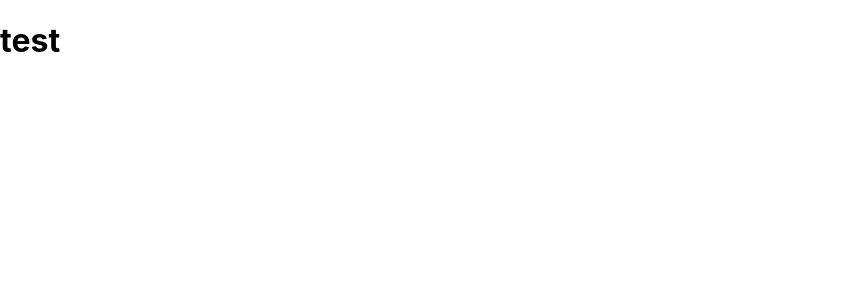
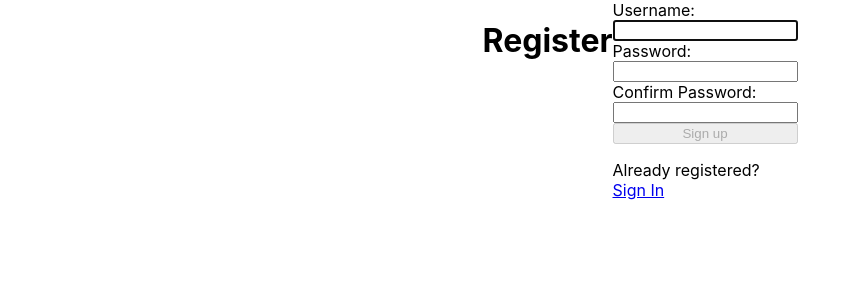
Before and after one commit to calebjanhunen/user-login-authentication, a React (Create React App) app in the folder client/: page / in a window 1280 px wide. Shown: the top 300 px of the page, without its empty margins (0-861 px from the left). Built offline with nearby package versions, Linux system fonts and the light colour scheme.

Commit message:
Created basic login form

```diff
--- a/client/package.json
+++ b/client/package.json
@@ -3,6 +3,9 @@
   "version": "0.1.0",
   "private": true,
   "dependencies": {
+    "@fortawesome/fontawesome-svg-core": "^6.1.1",
+    "@fortawesome/free-solid-svg-icons": "^6.1.1",
+    "@fortawesome/react-fontawesome": "^0.2.0",
     "@testing-library/jest-dom": "^5.16.4",
     "@testing-library/react": "^13.3.0",
     "@testing-library/user-event": "^13.5.0",
--- a/client/public/index.html
+++ b/client/public/index.html
@@ -9,22 +9,7 @@
             name="description"
             content="Web site created using create-react-app"
         />
-    <link rel="apple-touch-icon" href="%PUBLIC_URL%/logo192.png" />
-    <!--
-      manifest.json provides metadata used when your web app is installed on a
-      user's mobile device or desktop. See https://developers.google.com/web/fundamentals/web-app-manifest/
-    -->
-    <link rel="manifest" href="%PUBLIC_URL%/manifest.json" />
-    <!--
-      Notice the use of %PUBLIC_URL% in the tags above.
-      It will be replaced with the URL of the `public` folder during the build.
-      Only files inside the `public` folder can be referenced from the HTML.
-
-      Unlike "/favicon.ico" or "favicon.ico", "%PUBLIC_URL%/favicon.ico" will
-      work correctly both with client-side routing and a non-root public URL.
-      Learn how to configure a non-root public URL by running `npm run build`.
-    -->
-    <title>React App</title>
+        <title>User Login</title>
     </head>
     <body>
         <noscript>You need to enable JavaScript to run this app.</noscript>
@@ -38,6 +23,5 @@
 
       To begin the development, run `npm start` or `yarn start`.
       To create a production bundle, use `npm run build` or `yarn build`.
-    -->
-  </body>
+    --></body>
 </html>
--- a/client/src/App.js
+++ b/client/src/App.js
@@ -1,7 +1,11 @@
+import Register from "./Register";
+
+import "./index.css";
+
 function App() {
     return (
         <div className="App">
-            <h1>test</h1>
+            <Register />
         </div>
     );
 }
--- /dev/null
+++ b/client/src/Register.js
@@ -0,0 +1,119 @@
+import React, { useState, useRef, useEffect } from "react";
+import {
+    faCheck,
+    faTimes,
+    faInfoCircle,
+} from "@fortawesome/free-solid-svg-icons";
+import { FontAweomseIcon } from "@fortawesome/react-fontawesome";
+
+// const USER_REGEX = /^[a-zA-Z][a-z-A-Z0-9-_]{3, 23}$/;
+// const PWD_REGEX = /^(?=.*[a-z])(?=.*[A-Z])(?=.*[0-9])(?=.*[!@#$%]).{8,24}$/;
+
+const Register = () => {
+    const userRef = useRef();
+    const errRef = useRef();
+
+    const [user, setUser] = useState("");
+    const [validName, setValidName] = useState(false);
+    const [userFocus, setUserFocus] = useState(false);
+
+    const [pswrd, setPswrd] = useState("");
+    const [validPswrd, setValidPswrd] = useState(false);
+    const [pswrdFocus, setPswrdFocus] = useState(false);
+
+    const [matchPswrd, setMatchPswrd] = useState("");
+    const [validMatch, setvalidMatch] = useState(false);
+    const [matchFocus, setMatchFocus] = useState(false);
+
+    const [errMsg, setErrMsg] = useState("");
+    const [success, setSuccess] = useState(false);
+
+    useEffect(() => {
+        userRef.current.focus();
+    }, []);
+
+    useEffect(() => {
+        const result = user.length > 4 ? true : false;
+        console.log(result);
+        console.log(user);
+        setValidName(result);
+    }, [user]);
+
+    useEffect(() => {
+        const result = pswrd.length > 7 ? true : false;
+        console.log(result);
+        console.log(pswrd);
+        setValidPswrd(result);
+        const match = pswrd === matchPswrd;
+        setvalidMatch(match);
+    }, [pswrd, matchPswrd]);
+
+    useEffect(() => {
+        setErrMsg("");
+    }, [user, pswrd, matchPswrd]);
+
+    async function handleSubmit(e) {
+        e.preventDefault();
+        console.log(user, pswrd);
+        setSuccess(true);
+    }
+
+    return (
+        <div className="register-form">
+            <p ref={errRef} className={errMsg ? "error-message" : "offscreen"}>
+                {errMsg}
+            </p>
+            <h1>Register</h1>
+            <form onSubmit={e => handleSubmit(e)}>
+                <label htmlFor="username">Username:</label>
+                <input
+                    type="text"
+                    id="username"
+                    ref={userRef}
+                    autoComplete="off"
+                    onChange={e => setUser(e.target.value)}
+                    required
+                    onFocus={() => setUserFocus(true)}
+                    onBlur={() => setUserFocus(false)}
+                />
+
+                <label htmlFor="password">Password:</label>
+                <input
+                    type="password"
+                    id="password"
+                    onChange={e => setPswrd(e.target.value)}
+                    required
+                    onFocus={() => setPswrdFocus(true)}
+                    onBlur={() => setPswrdFocus(false)}
+                />
+
+                <label htmlFor="confirm-pwd">Confirm Password: </label>
+                <input
+                    type="password"
+                    id="confirm-pwd"
+                    onChange={e => setMatchPswrd(e.target.value)}
+                    required
+                    onFocus={() => setMatchFocus(true)}
+                    onBlur={() => setMatchFocus(false)}
+                />
+
+                <button
+                    disabled={
+                        !validName || !validPswrd || !validMatch ? true : false
+                    }
+                >
+                    Sign up
+                </button>
+                <p>
+                    Already registered? <br />
+                    <span>
+                        {/*router link here */}
+                        <a href="#">Sign In</a>
+                    </span>
+                </p>
+            </form>
+        </div>
+    );
+};
+
+export default Register;
--- a/client/src/index.css
+++ b/client/src/index.css
@@ -1,13 +1,30 @@
 body {
-  margin: 0;
-  font-family: -apple-system, BlinkMacSystemFont, 'Segoe UI', 'Roboto', 'Oxygen',
-    'Ubuntu', 'Cantarell', 'Fira Sans', 'Droid Sans', 'Helvetica Neue',
-    sans-serif;
-  -webkit-font-smoothing: antialiased;
-  -moz-osx-font-smoothing: grayscale;
+    margin: 0;
+    font-family: -apple-system, BlinkMacSystemFont, "Segoe UI", "Roboto",
+        "Oxygen", "Ubuntu", "Cantarell", "Fira Sans", "Droid Sans",
+        "Helvetica Neue", sans-serif;
+    -webkit-font-smoothing: antialiased;
+    -moz-osx-font-smoothing: grayscale;
 }
 
 code {
-  font-family: source-code-pro, Menlo, Monaco, Consolas, 'Courier New',
-    monospace;
+    font-family: source-code-pro, Menlo, Monaco, Consolas, "Courier New",
+        monospace;
 }
+
+/* .app {
+    display: flex;
+    justify-content: center;
+} */
+
+.register-form {
+    display: flex;
+    /* flex-direction: column; */
+    justify-content: center;
+    /* width: 100px; */
+}
+
+form {
+    display: flex;
+    flex-direction: column;
+}
```
Also changed, not shown: 1 other file (tests, documents, lock files or other folders). Lines whose indentation alone changed are shown as unchanged.
